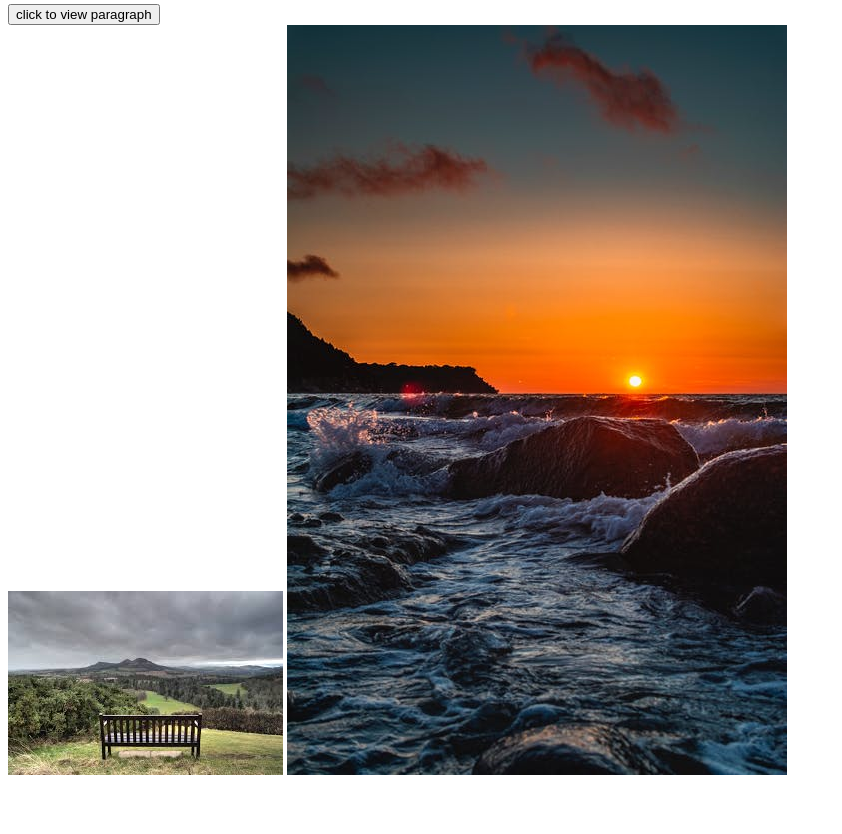
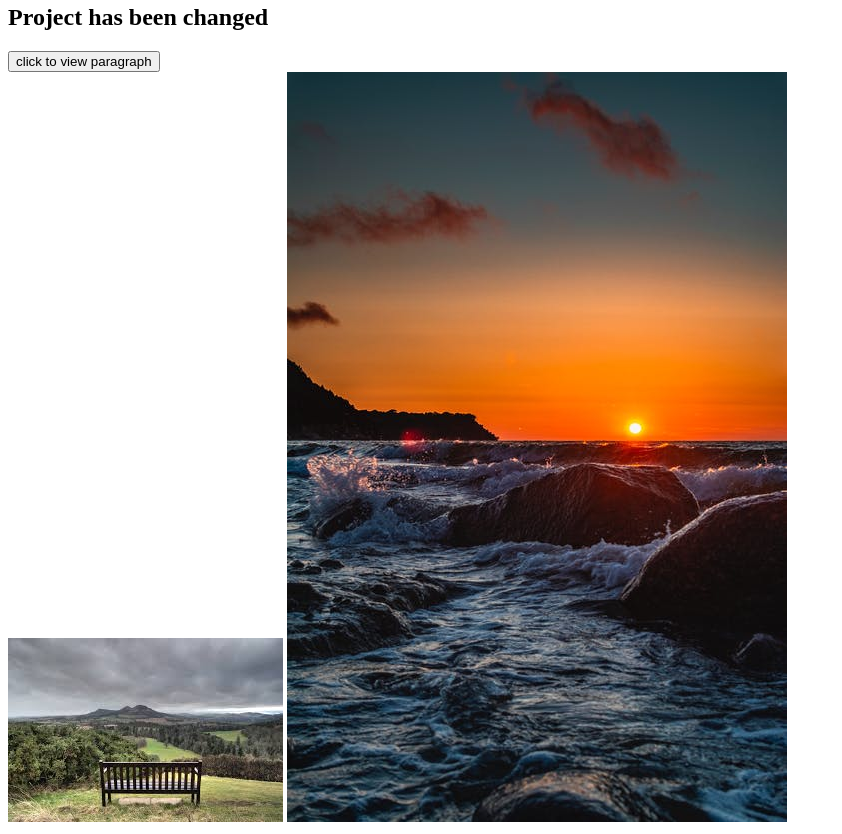
Before and after one commit to Himanshu-2405/newproject, a plain HTML site: page index.html in a window 1280 px wide. Shown: the part 70-904 px from the top of the page, without its empty margins (0-842 px from the left). Before the commit the page ends 857 px from the top, so only its background shows below. Drawn offline with Linux system fonts and the light colour scheme.

Commit message:
added by feature1 branch

```diff
--- a/index.html
+++ b/index.html
@@ -8,6 +8,7 @@
 </head>
 <body>
     <h1>My First project</h1>
+    <h2>Project has been changed</h2>
     <p id="para1"></p>
     <button id="btn1">click to view paragraph</button>
 
```
